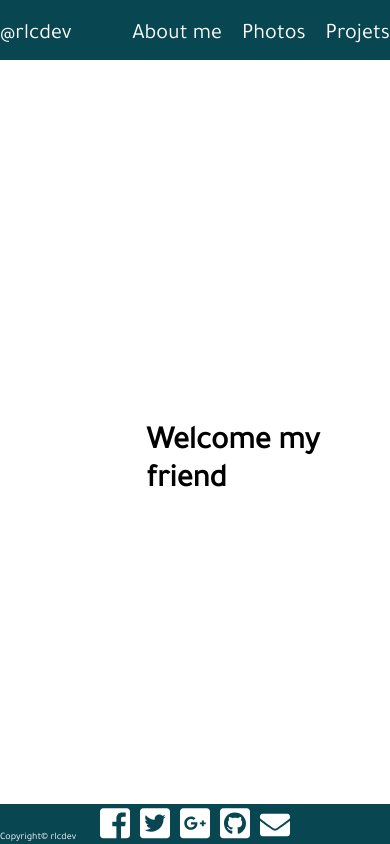
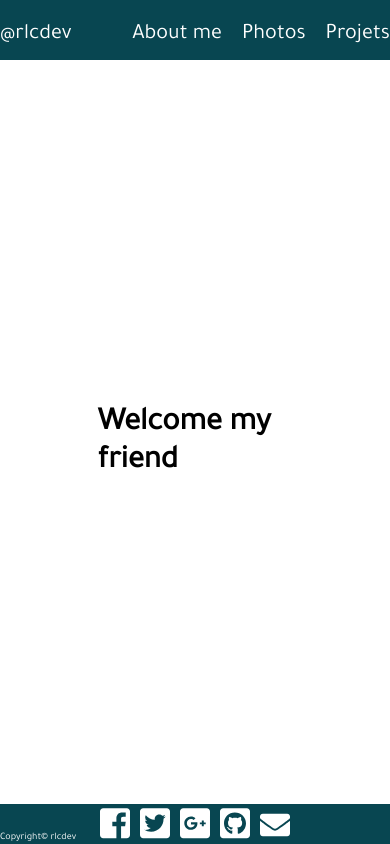
Before and after one commit to rlcDev/me, a React (Create React App) app: page / in a window 390 px wide. Built offline with nearby package versions, Linux system fonts and the light colour scheme.

Commit message:
Fix mobile render and make rlcdev clickable as reload

```diff
--- a/src/components/AboutMe/Resources/Article/article.js
+++ b/src/components/AboutMe/Resources/Article/article.js
@@ -43,7 +43,7 @@ const articleCoreStyle ={
 const imageStyle = (position)  =>{
     return {
     width : 'auto',
-    height : '300px',
+    height : '250px',
     marginLeft: '2%',
     float : position,
     marginRight : '10px'
--- a/src/components/AboutMe/aboutMe.js
+++ b/src/components/AboutMe/aboutMe.js
@@ -21,6 +21,7 @@ render(){
 export default AboutMe;
 
  const ArticlesContainer = {
+     minWidth : '800px',
      marginTop : '70px', // Header fixed
      marginLeft : '50%',
      width : '50%',
--- a/src/components/MyHeader/MyHeader.js
+++ b/src/components/MyHeader/MyHeader.js
@@ -5,33 +5,35 @@ class MyHeader extends Component {
 
     render() {
         return (
-                <div style={divStyle}>
+            <div style={divStyle}>
+                <a href="http://me.rlcdev.fr">
                     <p style={nameStyle}>@rlcdev</p>
-                    <Categories />
-                </div>
+                </a>
+                <Categories />
+            </div>
         );
     }
 }
 
 const divStyle = {
     minWidth: '400px',
-    padding :'0px',
-    margin : '0px',
-    position : 'fixed',
-    top:'0px',
+    padding: '0px',
+    margin: '0px',
+    position: 'fixed',
+    top: '0px',
     width: '100%',
     height: '60px',
     textAlign: 'right',
     backgroundColor: '#084651',
-    zIndex : '99',
+    zIndex: '99',
 }
 
 const nameStyle = {
-    color : 'white',
+    color: 'white',
     float: 'left',
     fontWeight: 'lighter',
     fontSize: '22px',
-    cursor : 'pointer'
+    cursor: 'pointer'
 
 }
 
--- a/src/components/Welcome/welcomeStyle.css
+++ b/src/components/Welcome/welcomeStyle.css
@@ -2,7 +2,7 @@
 	position : fixed;
     top: 50%;
    	left: 50%;
-    transform: translate(-25%,-25%);
+    transform: translate(-50%,-50%);
 }
 
 .fade-in {
```
